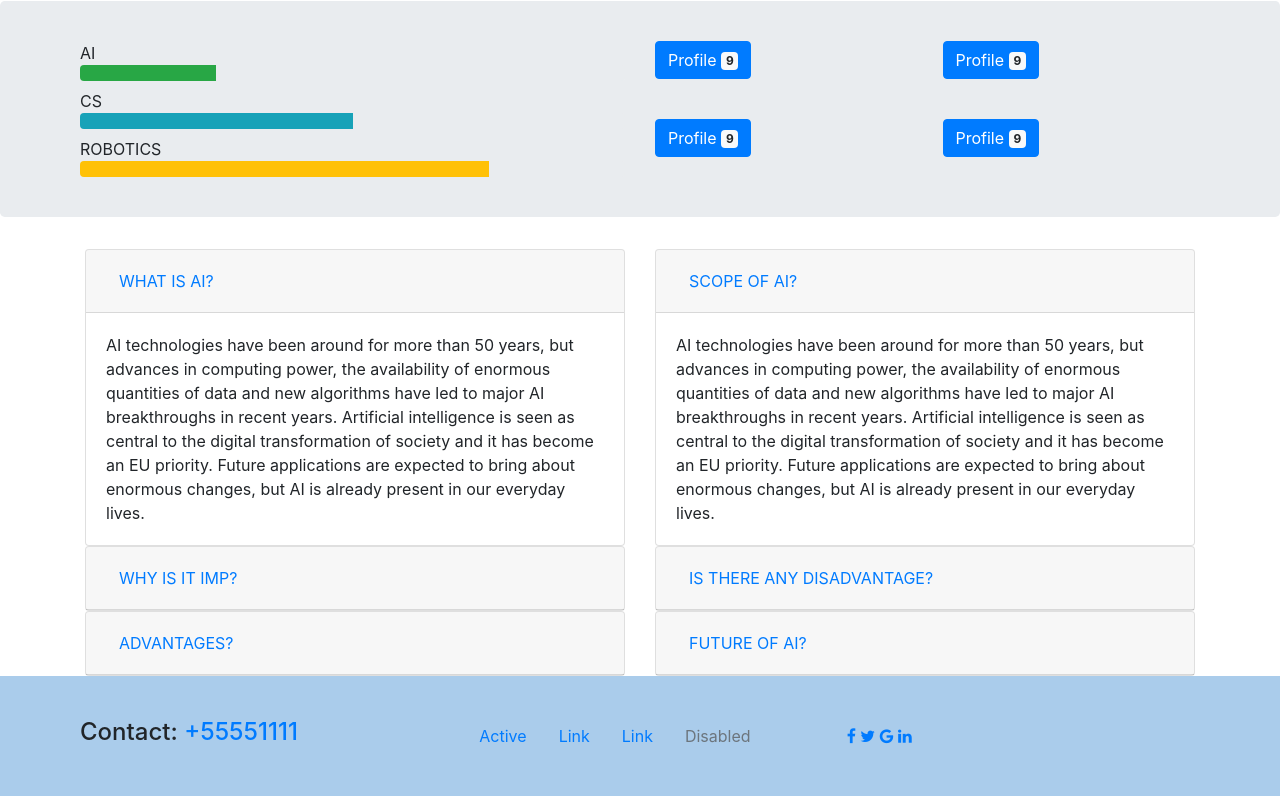
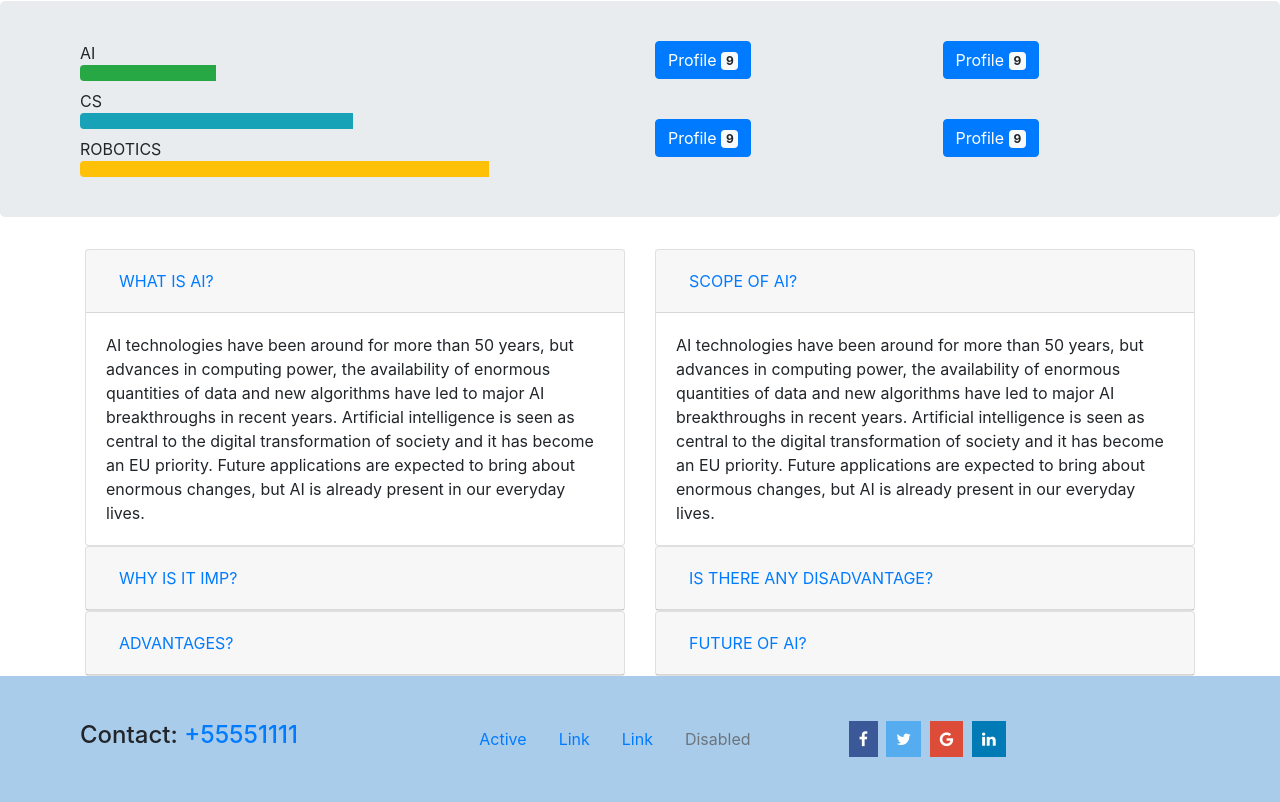
Before and after one commit to HafsaWaheed54/HafsaWaheed54.github.io, a plain HTML site: page index.html in a window 1280 px wide. Shown: the part 1700-2502 px from the top of the page. Drawn offline with nearby package versions, Linux system fonts and the light colour scheme.

Commit message:
This is my css file

```diff
--- a/add.js
+++ /dev/null
@@ -1,2 +0,0 @@
-git add .
-git commit -m "Add new folder and JavaScript files"
--- a/style.css
+++ b/style.css
@@ -2,3 +2,36 @@
 .abc{
     width: 20%;
   }
+
+  .fa {
+    padding: 10px;
+    font-size: 20px;
+
+    text-align: center;
+    text-decoration: none;
+    margin: 5px 2px;
+}
+
+.fa:hover {
+    opacity: 0.7;
+}
+
+.fa-facebook {
+    background: #3B5998;
+    color: white;
+}
+
+.fa-twitter {
+    background: #55ACEE;
+    color: white;
+}
+
+.fa-google {
+    background: #dd4b39;
+    color: white;
+}
+
+.fa-linkedin {
+    background: #007bb5;
+    color: white;
+}
```
Also changed, not shown: index.html (+5 -0 lines).
